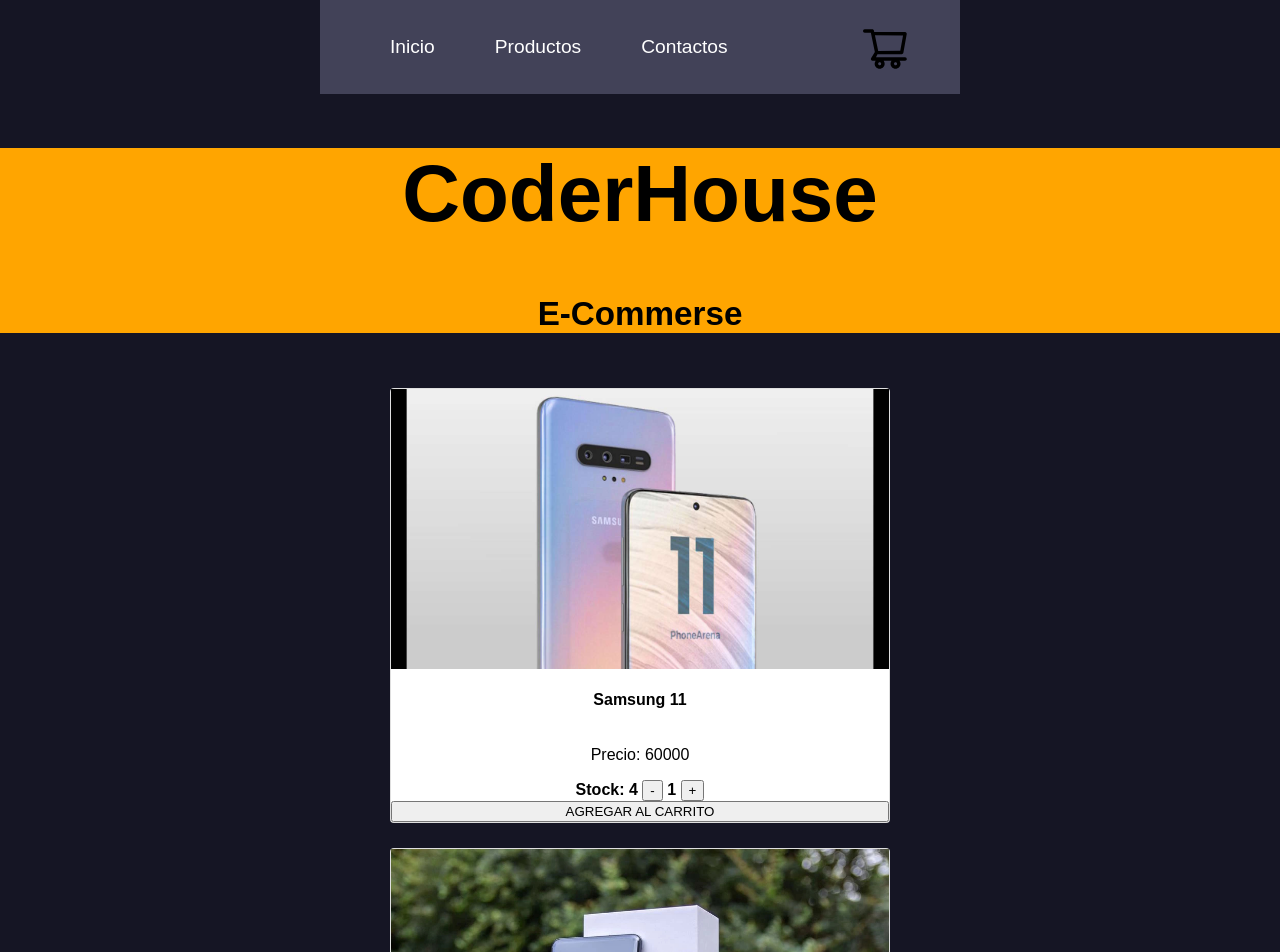
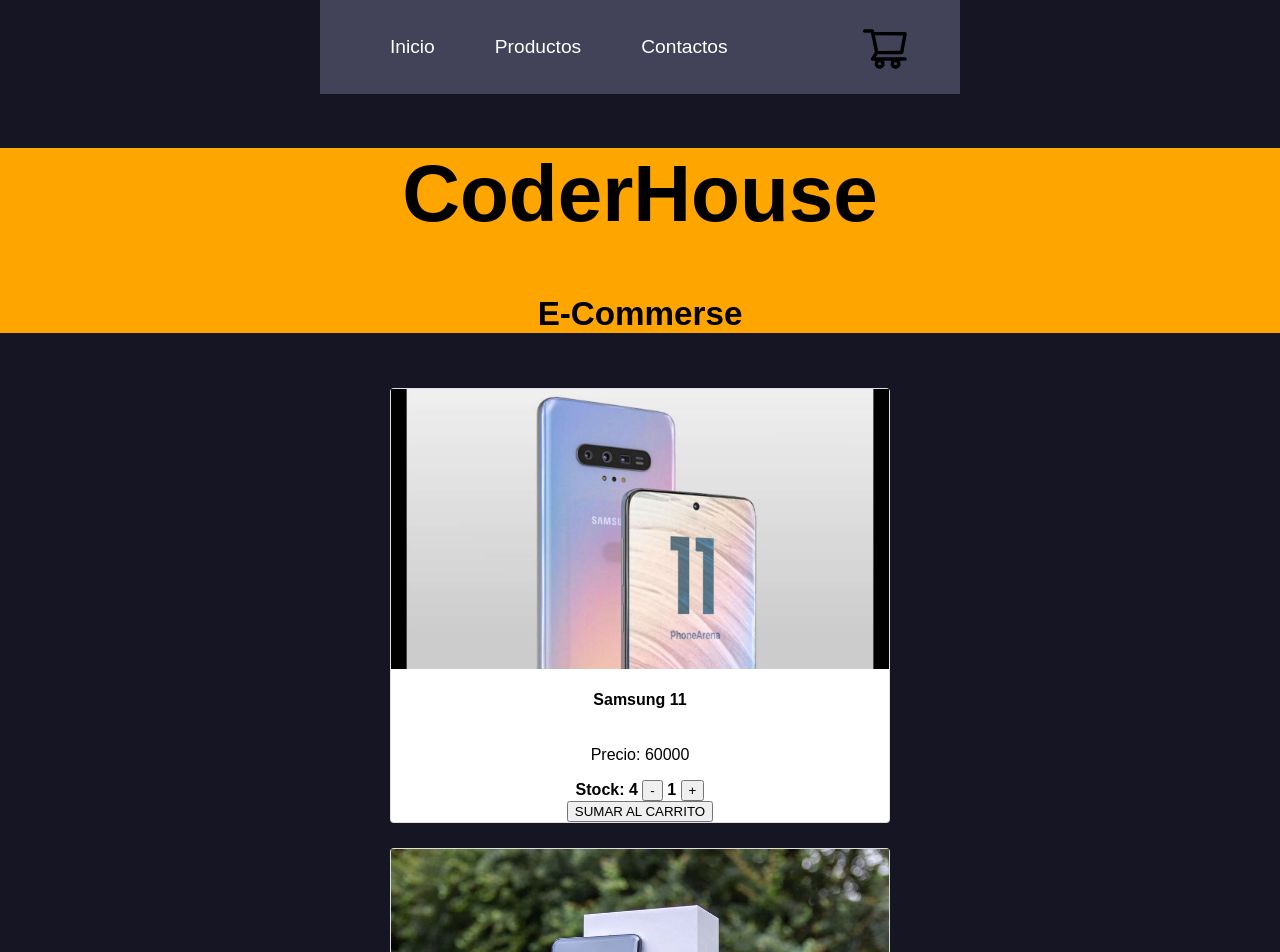
Before and after one commit to Mauriciocba/React-CoderHouse, a React (Create React App) app in the folder mi-proyecto/: page / in a window 1280 px wide. Shown: the top 952 px of the page. Built offline with nearby package versions, Linux system fonts and the light colour scheme.

Commit message:
modifique contador
funcionalidad contador

```diff
--- a/mi-proyecto/src/componentes/ContadorProductos.js
+++ b/mi-proyecto/src/componentes/ContadorProductos.js
@@ -13,6 +13,10 @@
         setCount(count + 1)
     }
 
+    const onAdd= (inicial) =>{
+        console.log(`Se agrego al carrito ${inicial}`)
+    }
+
 
     return(
         <div className='contenedor1'>
@@ -26,8 +30,9 @@
             <h5>{count}</h5>
             <button className='botton2' onClick={incrementa}>+</button> */}
             <ItemContador
-            stock={5} />
-            <button>AGREGAR AL CARRITO</button>
+            stock={5}
+            numeroInicia={1}
+            onAdd={onAdd}/>
             </div>
          </div>
 
--- a/mi-proyecto/src/componentes/ItemContador.js
+++ b/mi-proyecto/src/componentes/ItemContador.js
@@ -1,9 +1,9 @@
 import {useState} from 'react';
-function ItemContador({stock}) {
-   const [inicial, setInicial] = useState(1)
+function ItemContador({stock, numeroInicia, onAdd}) {
+   const [inicial, setInicial] = useState(numeroInicia)
 
     const decrementa =()=>{
-         if(inicial > 0){
+         if(inicial > 1){
             setInicial(inicial - 1)
         }
     }
@@ -14,12 +14,19 @@
         }
     }
 
+    const AgregarAlCarrito = ()=>{
+        onAdd(inicial)
+    }
+
     return(
         <div>
             <strong>Stock: {stock - inicial} </strong>
             <button  onClick={decrementa}> - </button>
             <strong>  {inicial} </strong>
             <button onClick={incrementa}> + </button>
+            <div>
+            <button onClick={AgregarAlCarrito}>SUMAR AL CARRITO</button>
+            </div>
         </div>
     )
 
```
